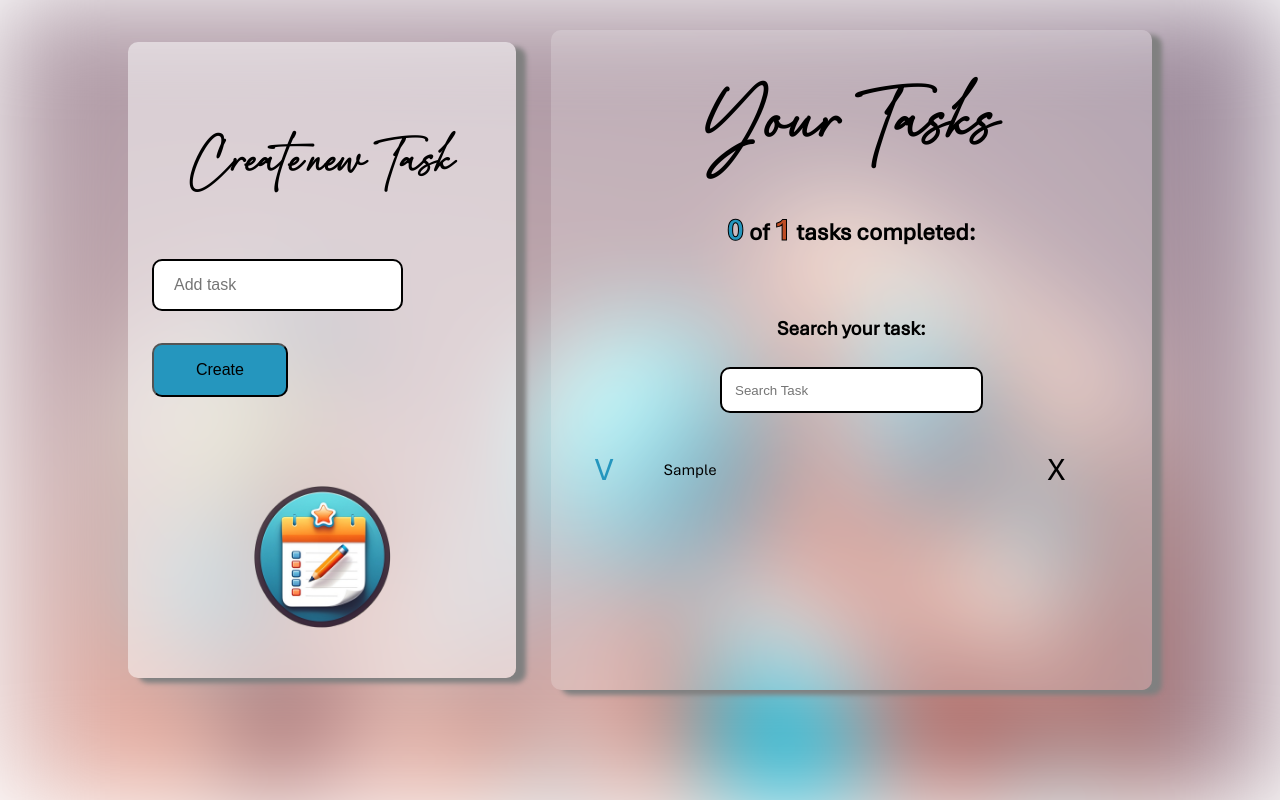
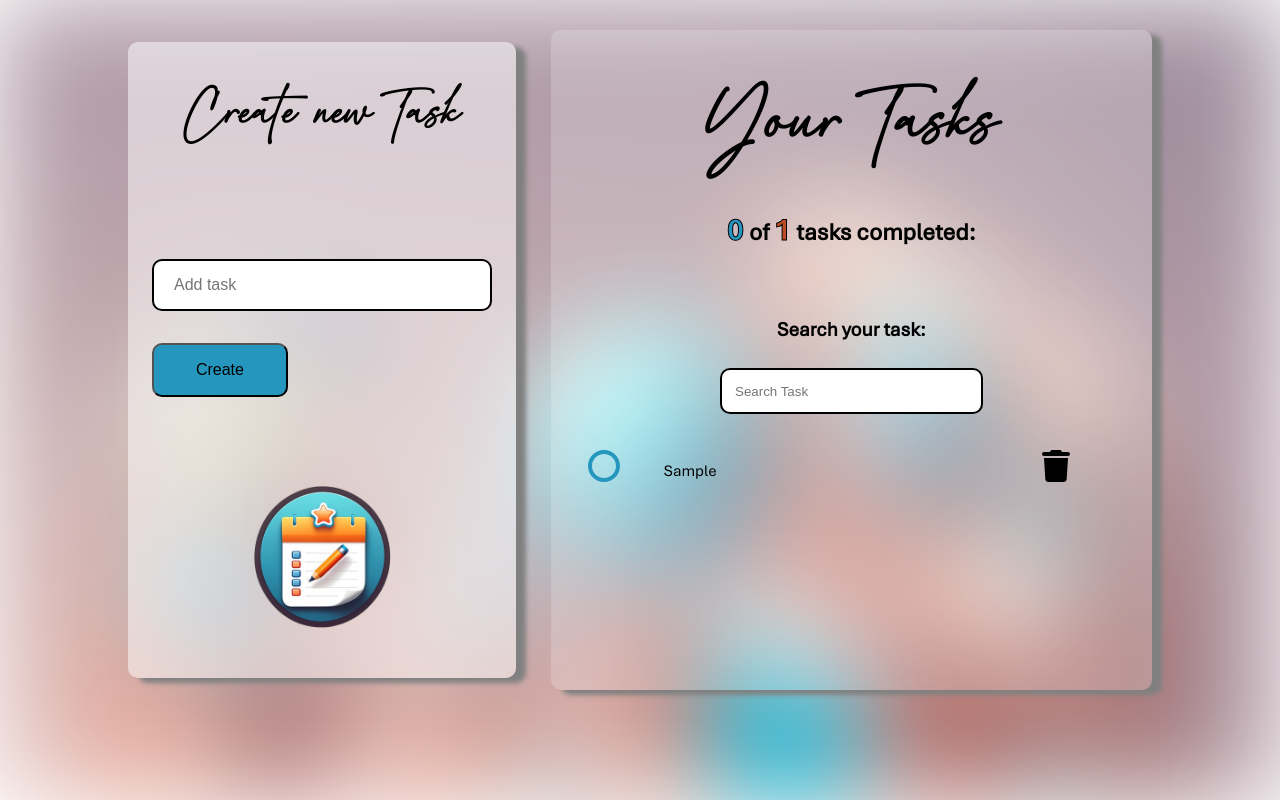
Before and after one commit to dev-alex-ops/todo-list-react, a React (Create React App) app: page / in a window 1280 px wide. Both pictures are taken after typing "Sample" into the empty fields and a click on the button "Create". Built offline with nearby package versions, Linux system fonts and the light colour scheme.

Commit message:
Added styles, logic and stuff

```diff
--- a/package.json
+++ b/package.json
@@ -4,6 +4,7 @@
   "dependencies": {
     "react": "^18",
     "react-dom": "^18",
+    "react-icons": "^5.3.0",
     "react-scripts": "5.0.1",
     "web-vitals": "^2.1.4"
   },
--- /dev/null
+++ b/src/components/CompleteIcon/CompleteIcon.js
@@ -0,0 +1,24 @@
+import React from 'react';
+import { Icon } from '../Icon/Icon';
+
+function CompleteIcon ({completed, onComplete}) {
+    if (completed) {
+        return (
+            <Icon
+                iconType="completed"
+                color={completed ? "green" : "gray"}
+                onClick={onComplete}
+            />
+        );
+    }
+    return (
+        <Icon
+            iconType="check"
+            color={completed ? "green" : "gray"}
+            onClick={onComplete}
+
+        />
+    );
+}
+
+export { CompleteIcon };
--- a/src/components/CreateTask/CreateTask.css
+++ b/src/components/CreateTask/CreateTask.css
@@ -1,4 +1,4 @@
-.add-task {
+.add-task form {
     padding: 48px 24px;
     display: flex;
     flex-direction: column;
--- a/src/components/CreateTask/CreateTask.js
+++ b/src/components/CreateTask/CreateTask.js
@@ -18,7 +18,7 @@ function CreateTask({ onCreate }) {
     return (
         <>
             <div className='add-task'>
-                <h2>Create  new Task</h2>
+                <h2>Create &nbsp; new Task</h2>
                 <form onSubmit={handleSubmit}>
                     <input
                         type='text'
--- /dev/null
+++ b/src/components/DeleteIcon/DeleteIcon.js
@@ -0,0 +1,14 @@
+import React from 'react';
+import { Icon } from '../Icon/Icon';
+
+function DeleteIcon ({ onDelete }) {
+    return (
+        <Icon
+            iconType="delete"
+            color="gray"
+            onClick={onDelete}
+        />
+    );
+}
+
+export { DeleteIcon };
--- /dev/null
+++ b/src/components/Icon/Icon.css
@@ -0,0 +1,35 @@
+.icon {
+    cursor: pointer;
+    font-size: 2em;
+    font-weight: 400;
+}
+
+.icon-check {
+    color: #2596be;
+    transition: 0.3s;
+}
+
+.icon-check:hover {
+    color: #be4d25;
+    transition: 0.3s;
+}
+
+.icon-completed {
+    color: #be4d25;
+    transition: 0.3s;
+}
+
+.icon-completed:hover {
+    color: #2596be;
+    transition: 0.3s;
+}
+
+.icon-delete {
+    color: black;
+    transition: 0.3s;
+}
+
+.icon-delete:hover {
+    color: red;
+    transition: 0.3s;
+}
--- /dev/null
+++ b/src/components/Icon/Icon.js
@@ -0,0 +1,24 @@
+import React from "react";
+import { FaRegCircleCheck } from "react-icons/fa6";
+import { ImRadioUnchecked } from "react-icons/im";
+import { FaTrash } from "react-icons/fa6";
+import './Icon.css';
+
+const iconTypes = {
+    "check": <ImRadioUnchecked />,
+    "delete": <FaTrash />,
+    "completed": <FaRegCircleCheck />,
+}
+
+function Icon ({ iconType, completed, onClick }) {
+    return (
+        <span
+            className={`icon icon-${iconType} ${completed && "icon-check-active"}`}
+            onClick={onClick}
+        >
+            {iconTypes[iconType]}
+        </span>
+    );
+}
+
+export { Icon };
--- a/src/components/TaskCounter/TaskCounter.css
+++ b/src/components/TaskCounter/TaskCounter.css
@@ -15,6 +15,7 @@
     font-weight: bold;
     font-size: 1.5rem;
     margin-top: 10px;
+    min-height: 2.5rem;
 }
 
 .main-title span {
--- a/src/components/TaskItem/TaskItem.js
+++ b/src/components/TaskItem/TaskItem.js
@@ -1,24 +1,21 @@
 import './TaskItem.css';
+import { CompleteIcon } from '../CompleteIcon/CompleteIcon';
+import { DeleteIcon } from '../DeleteIcon/DeleteIcon';
 
 function TaskItem(props) {
   return (
     <li>
+      <div className='item-container'>
+        <CompleteIcon
+          completed={props.completed}
+          onComplete={props.onComplete}
+        />
+      </div>
+        <p className={`task-item ${props.completed && "task-item-complete"}`}>{props.text}</p>
       <div>
-        <span
-          className={`icon icon-check ${props.completed && "icon-check-active"}`}
-          onClick={props.onComplete}
-        >
-          V
-        </span>
-      </div>
-      <p className={`task-item ${props.completed && "task-item-complete"}`}>{props.text}</p>
-      <div>
-        <span
-          className='icon icon-delete'
-          onClick={props.onDelete}
-        >
-          X
-        </span>
+        <DeleteIcon
+          onDelete={props.onDelete}
+        />
       </div>
     </li>
     );
```
Also changed, not shown: src/components/CompleteIcon/CompleteIcon.css (added), src/components/DeleteIcon/DeleteIcon.css (added), 1 other file (tests, documents, lock files or other folders).
